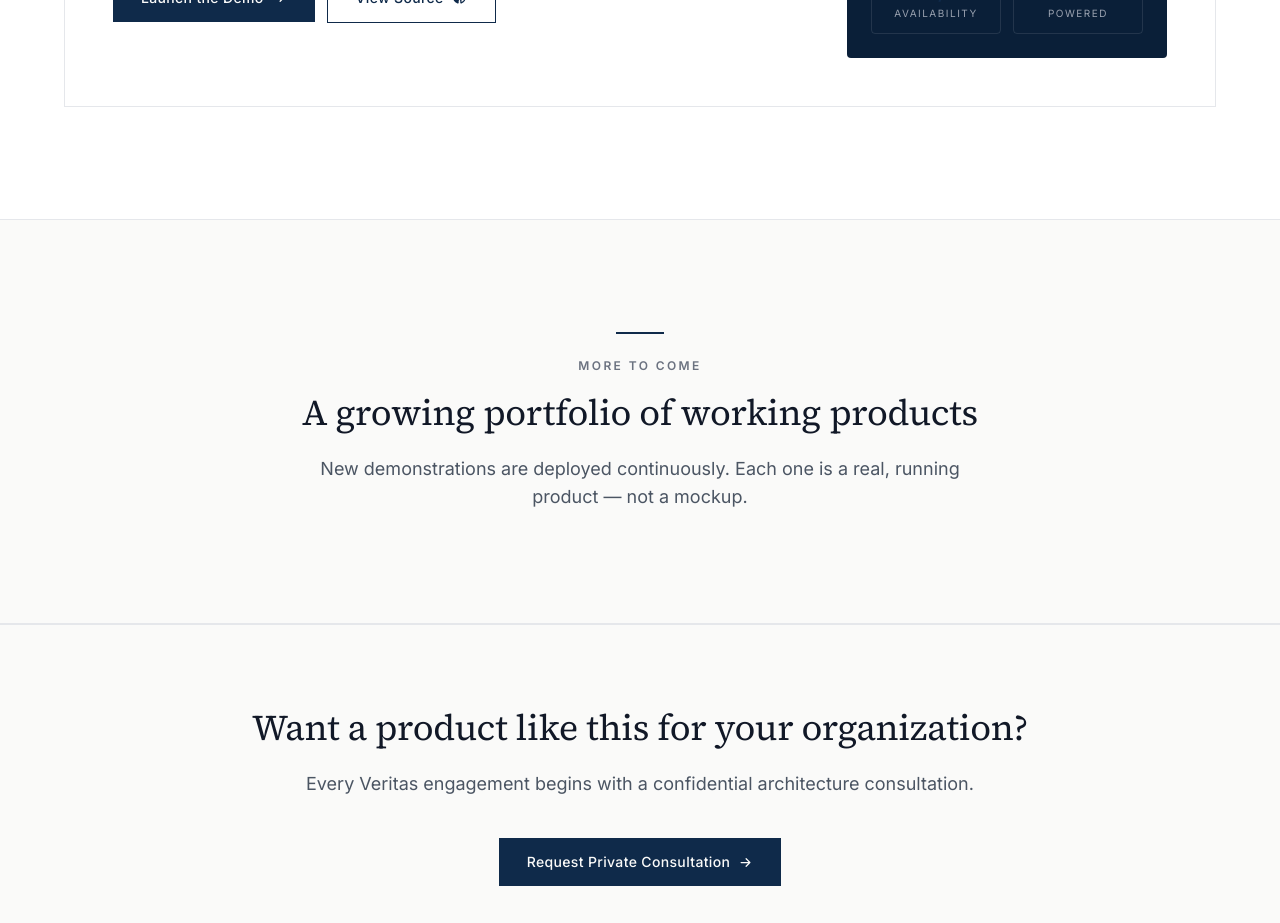
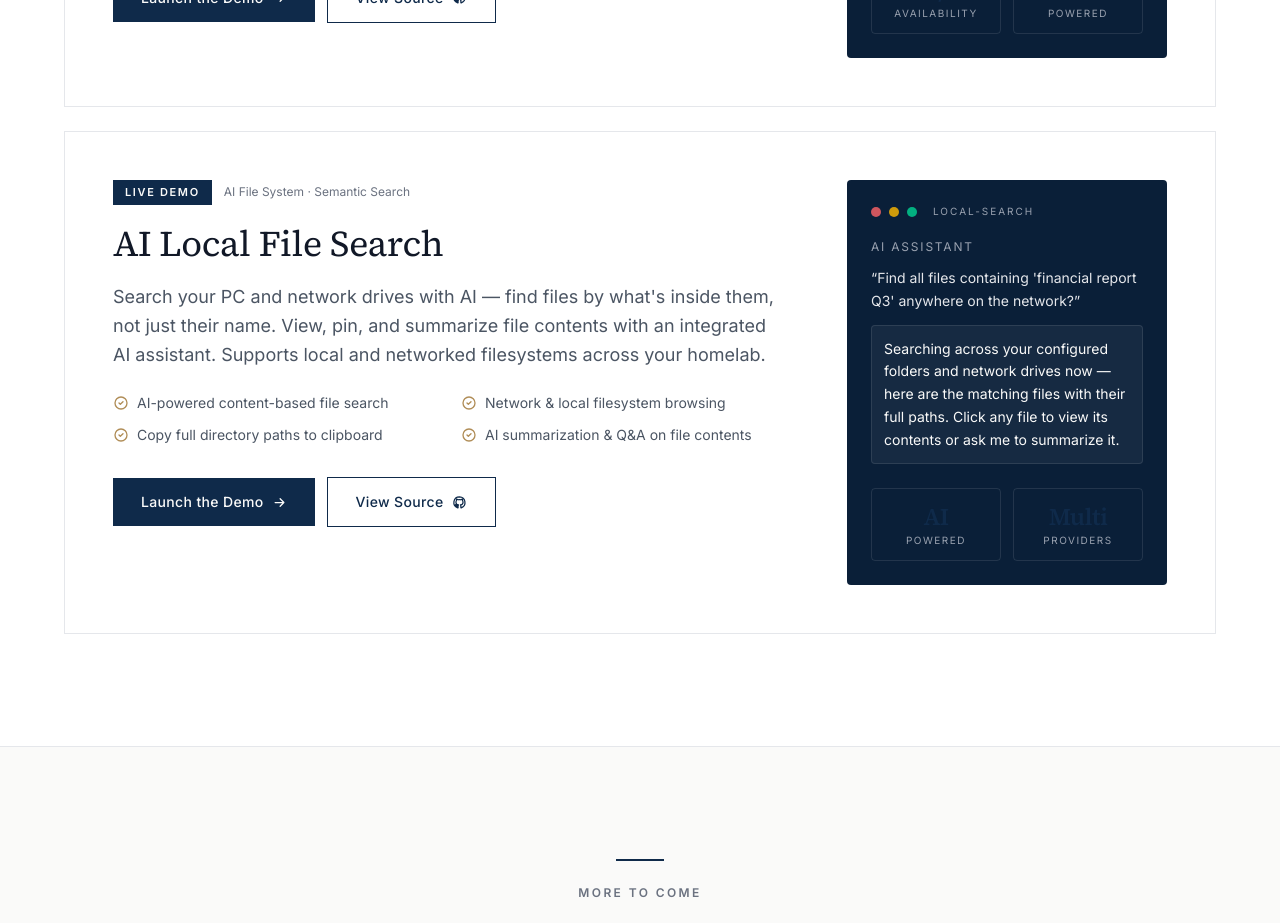
Before and after one commit to Aimotive-agent/veritas-global-ai, a Next.js app: page /demos in a window 1280 px wide. Shown: the part 3420-4343 px from the top of the page. Built offline with nearby package versions, Linux system fonts and the light colour scheme.

Commit message:
Add AI Local File Search demo with ailsearch.veritasglobalai.com domain
Co-authored-by: Chrisb <chris@aimotive.io>
Signed-off-by: Chrisb <chris@aimotive.io>

```diff
--- a/src/app/demos/page.tsx
+++ b/src/app/demos/page.tsx
@@ -140,6 +140,28 @@ const demos = [
     metric1Label: "Availability",
     metric2: "AI",
     metric2Label: "Powered",
+  },
+  {
+    title: "AI Local File Search",
+    category: "AI File System · Semantic Search",
+    description:
+      "Search your PC and network drives with AI — find files by what's inside them, not just their name. View, pin, and summarize file contents with an integrated AI assistant. Supports local and networked filesystems across your homelab.",
+    features: [
+      "AI-powered content-based file search",
+      "Network & local filesystem browsing",
+      "Copy full directory paths to clipboard",
+      "AI summarization & Q&A on file contents",
+    ],
+    href: "https://ailsearch.veritasglobalai.com",
+    repo: "https://github.com/Aimotive-agent/local-search",
+    tag: "Live Demo",
+    terminal: "local-search",
+    q: "Find all files containing 'financial report Q3' anywhere on the network?",
+    a: "Searching across your configured folders and network drives now — here are the matching files with their full paths. Click any file to view its contents or ask me to summarize it.",
+    metric1: "AI",
+    metric1Label: "Powered",
+    metric2: "Multi",
+    metric2Label: "Providers",
   },
 ];
 
```
